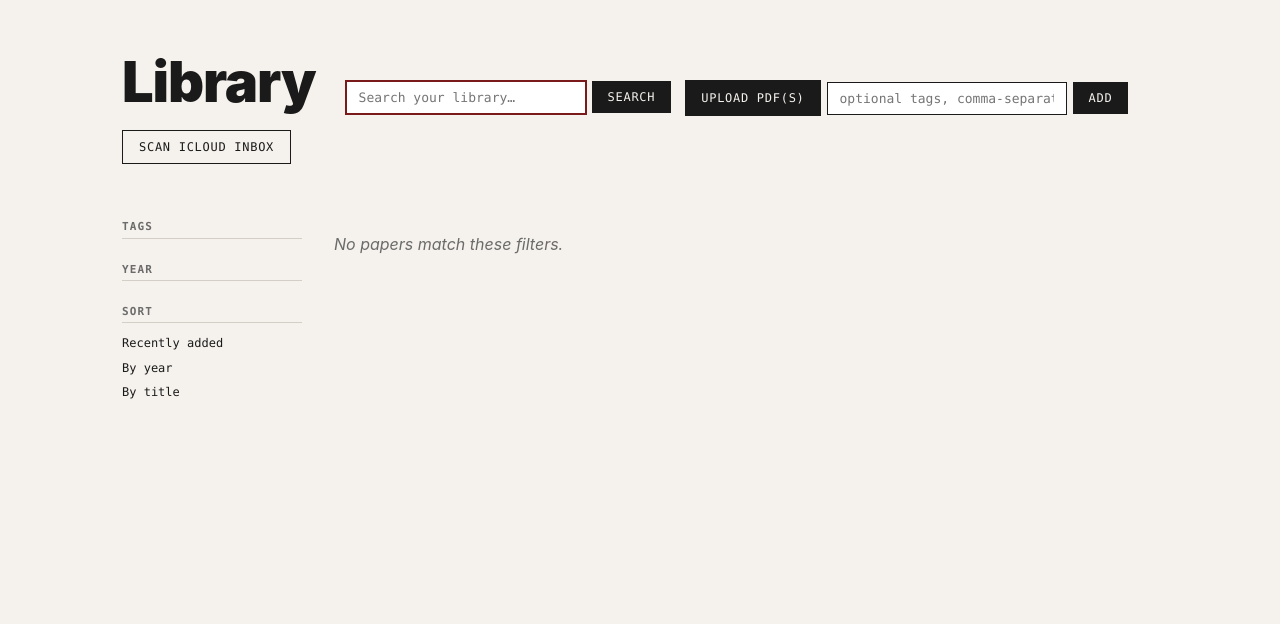
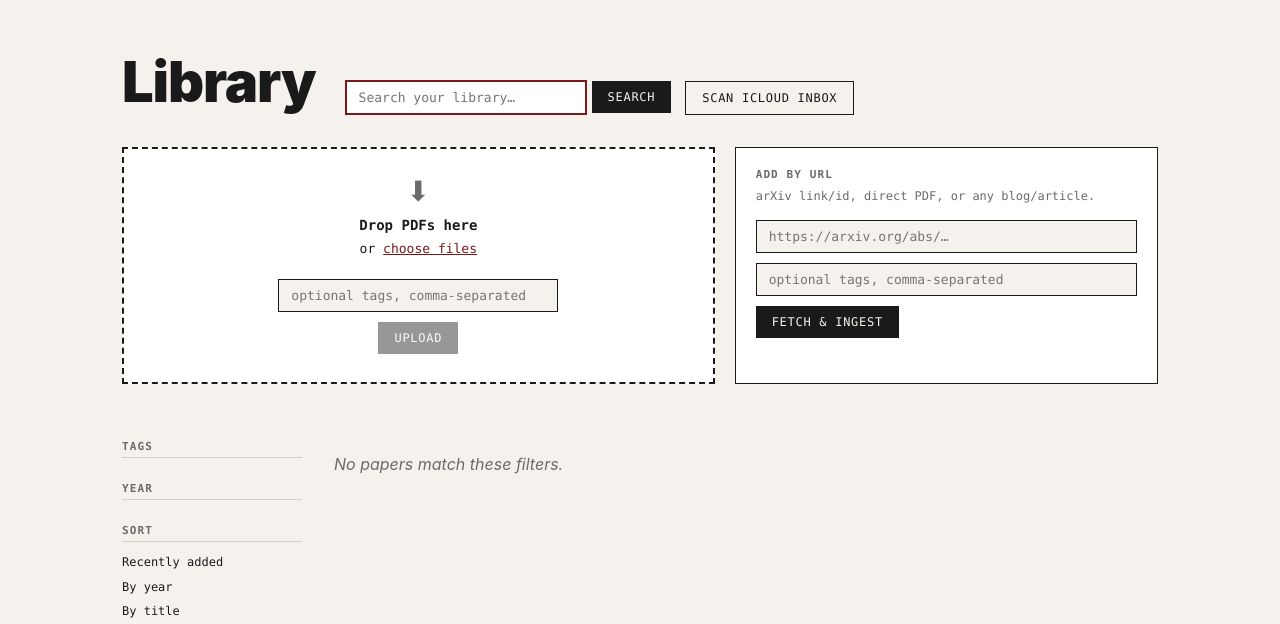
Before and after one commit to abhiramm7/sift, a FastAPI app: template src/paper_manager/templates/library.html in a window 1280 px wide. Shown: the part 65-689 px from the top of the page. Run offline with FastAPI, Linux system fonts and the light colour scheme; the template is opened without the code that fills it, so the values that code supplies are empty.

Commit message:
updates from claud

```diff
--- a/src/paper_manager/static/app.css
+++ b/src/paper_manager/static/app.css
@@ -282,6 +282,80 @@ button:hover { background: var(--accent); color: var(--bg); }
 .filebtn:hover { background: var(--accent); }
 .filebtn input[type=file] { position: absolute; inset: 0; opacity: 0; cursor: pointer; }
 
+.add-grid {
+  display: grid;
+  grid-template-columns: 1.4fr 1fr;
+  gap: 20px;
+  margin-bottom: 32px;
+}
+@media (max-width: 720px) {
+  .add-grid { grid-template-columns: 1fr; }
+}
+
+.dropzone {
+  border: 2px dashed var(--ink);
+  padding: 28px 20px;
+  text-align: center;
+  background: var(--paper);
+  transition: background 0.15s, border-color 0.15s;
+}
+.dropzone.is-dragging {
+  border-color: var(--accent);
+  background: color-mix(in srgb, var(--accent) 10%, var(--paper));
+}
+.dropzone-body { display: flex; flex-direction: column; gap: 10px; align-items: center; }
+.dropzone-icon { font-size: 28px; line-height: 1; color: var(--muted); }
+.dropzone-label { font-family: var(--mono); font-size: 13px; color: var(--ink); }
+.dropzone-label strong { display: block; font-size: 14px; margin-bottom: 2px; }
+.linklike {
+  background: none; color: var(--accent); padding: 0;
+  font-family: var(--mono); font-size: 13px; text-transform: none;
+  letter-spacing: 0; text-decoration: underline; cursor: pointer;
+}
+.linklike:hover { background: none; color: var(--ink); }
+.dropzone-files {
+  display: flex; flex-wrap: wrap; gap: 4px; justify-content: center;
+  font-family: var(--mono); font-size: 11px; color: var(--muted);
+}
+.dropzone-file {
+  background: var(--bg); border: 1px solid var(--line);
+  padding: 2px 8px;
+}
+.dropzone input[type=text] {
+  font-family: var(--mono); font-size: 13px;
+  background: var(--bg); color: var(--ink);
+  border: 1px solid var(--ink); border-radius: 0;
+  padding: 8px 12px; min-width: 280px;
+}
+.dropzone-submit:disabled { opacity: 0.45; cursor: not-allowed; }
+.dropzone.htmx-request .dropzone-submit::after {
+  content: " · ingesting…";
+}
+
+.urlform {
+  border: 1px solid var(--ink);
+  padding: 20px;
+  background: var(--paper);
+  display: flex; flex-direction: column; gap: 10px;
+}
+.urlform h3 {
+  font-family: var(--mono); font-weight: 700;
+  font-size: 11px; text-transform: uppercase; letter-spacing: 0.1em;
+  color: var(--muted); margin: 0;
+}
+.urlform-hint { font-family: var(--mono); font-size: 12px; color: var(--muted); margin: -4px 0 4px; }
+.urlform input {
+  font-family: var(--mono); font-size: 13px;
+  background: var(--bg); color: var(--ink);
+  border: 1px solid var(--ink); border-radius: 0;
+  padding: 8px 12px;
+}
+.urlform input:focus { outline: 2px solid var(--accent); outline-offset: -1px; }
+.urlform button { align-self: flex-start; }
+.urlform.htmx-request button::after {
+  content: " · fetching…";
+}
+
 .filters {
   float: left; width: 180px; margin-right: 32px;
   font-family: var(--mono); font-size: 12px;
--- a/src/paper_manager/static/app.js
+++ b/src/paper_manager/static/app.js
@@ -36,9 +36,69 @@
     });
   }
 
+  function attachDropzone() {
+    const zone = document.getElementById("pdf-dropzone");
+    if (!zone || zone.dataset.attached) return;
+    zone.dataset.attached = "1";
+    const input = zone.querySelector("#pdf-input");
+    const picker = zone.querySelector("#pdf-pick");
+    const filesEl = zone.querySelector("#pdf-files");
+    const submit = zone.querySelector(".dropzone-submit");
+
+    function renderFiles() {
+      const files = Array.from(input.files || []);
+      if (!files.length) {
+        filesEl.textContent = "";
+        submit.disabled = true;
+        return;
+      }
+      filesEl.innerHTML = files
+        .map((f) => `<span class="dropzone-file">${f.name}</span>`)
+        .join("");
+      submit.disabled = false;
+    }
+
+    picker.addEventListener("click", (e) => {
+      e.preventDefault();
+      input.click();
+    });
+    input.addEventListener("change", renderFiles);
+
+    ["dragenter", "dragover"].forEach((ev) => {
+      zone.addEventListener(ev, (e) => {
+        e.preventDefault();
+        e.stopPropagation();
+        zone.classList.add("is-dragging");
+      });
+    });
+    ["dragleave", "dragend", "drop"].forEach((ev) => {
+      zone.addEventListener(ev, (e) => {
+        e.preventDefault();
+        e.stopPropagation();
+        if (ev !== "drop") zone.classList.remove("is-dragging");
+      });
+    });
+    zone.addEventListener("drop", (e) => {
+      zone.classList.remove("is-dragging");
+      const dropped = Array.from(e.dataTransfer?.files || [])
+        .filter((f) => f.type === "application/pdf" || f.name.toLowerCase().endsWith(".pdf"));
+      if (!dropped.length) return;
+      const dt = new DataTransfer();
+      dropped.forEach((f) => dt.items.add(f));
+      input.files = dt.files;
+      renderFiles();
+    });
+
+    zone.addEventListener("htmx:afterRequest", () => {
+      input.value = "";
+      renderFiles();
+    });
+  }
+
   function init() {
     tintArt();
     attachPaperToggle();
+    attachDropzone();
   }
 
   document.addEventListener("DOMContentLoaded", init);
--- a/src/paper_manager/templates/library.html
+++ b/src/paper_manager/templates/library.html
@@ -11,24 +11,44 @@
   </form>
 
   <form
-    class="upload"
+    hx-post="/ingest/inbox"
+    hx-target="#toast"
+    hx-swap="innerHTML">
+    <button type="submit" class="ghost">Scan iCloud inbox</button>
+  </form>
+</section>
+
+<section class="add-grid">
+  <form
+    class="dropzone"
+    id="pdf-dropzone"
     hx-post="/papers"
     hx-target="#toast"
     hx-swap="innerHTML"
     hx-encoding="multipart/form-data">
-    <label class="filebtn">
-      <input type="file" name="pdfs" accept="application/pdf" multiple>
-      <span>Upload PDF(s)</span>
-    </label>
-    <input type="text" name="tags" placeholder="optional tags, comma-separated">
-    <button type="submit">Add</button>
+    <input type="file" name="pdfs" id="pdf-input" accept="application/pdf" multiple hidden>
+    <div class="dropzone-body">
+      <div class="dropzone-icon">⬇</div>
+      <div class="dropzone-label">
+        <strong>Drop PDFs here</strong>
+        <span>or <button type="button" class="linklike" id="pdf-pick">choose files</button></span>
+      </div>
+      <div class="dropzone-files" id="pdf-files"></div>
+      <input type="text" name="tags" placeholder="optional tags, comma-separated">
+      <button type="submit" class="dropzone-submit" disabled>Upload</button>
+    </div>
   </form>
 
   <form
-    hx-post="/ingest/inbox"
+    class="urlform"
+    hx-post="/papers/by-url"
     hx-target="#toast"
     hx-swap="innerHTML">
-    <button type="submit" class="ghost">Scan iCloud inbox</button>
+    <h3>Add by URL</h3>
+    <p class="urlform-hint">arXiv link/id, direct PDF, or any blog/article.</p>
+    <input type="url" name="url" placeholder="https://arxiv.org/abs/…" required>
+    <input type="text" name="tags" placeholder="optional tags, comma-separated">
+    <button type="submit">Fetch &amp; ingest</button>
   </form>
 </section>
 
```
Also changed, not shown: src/paper_manager/routes/ingest.py (+52 -1 lines).
